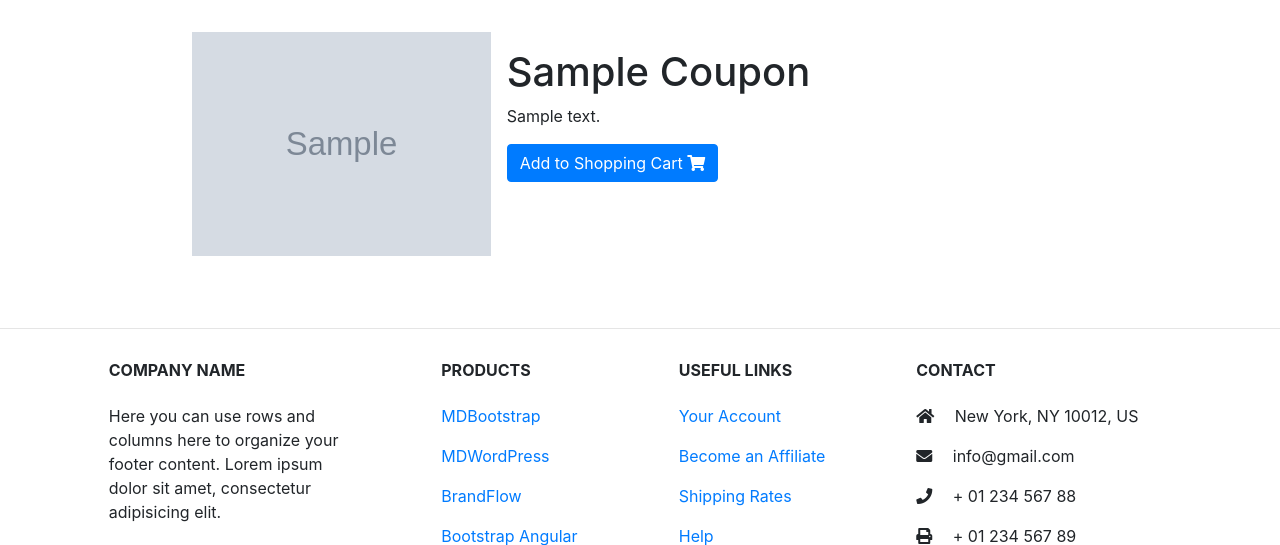
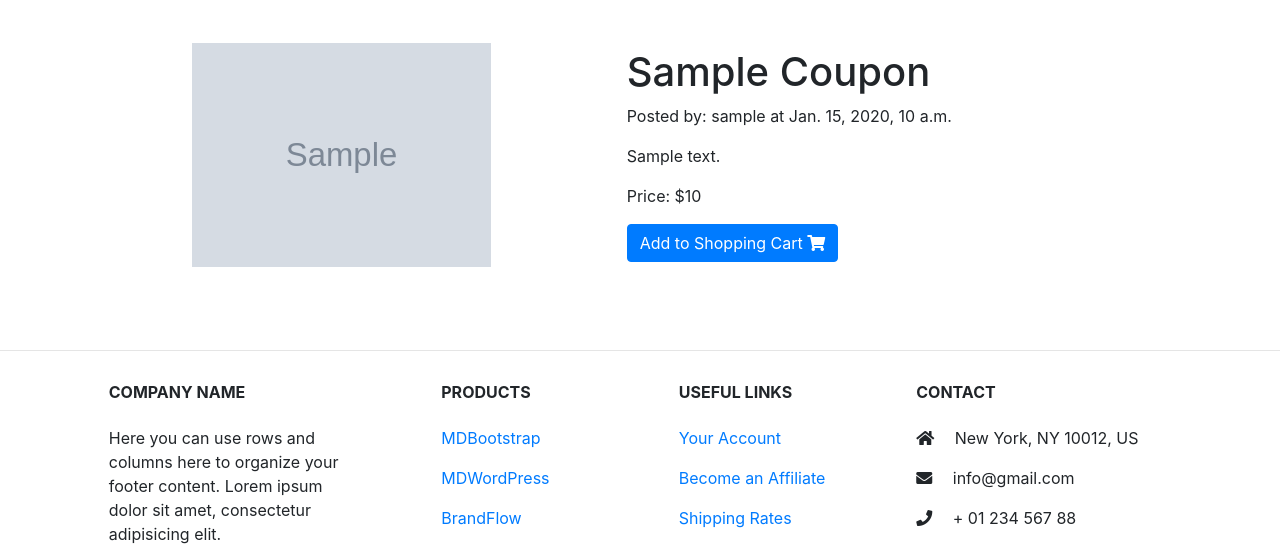
Before and after one commit to wongsitu/Coupon-Bank, a Django app: page /product/1 in a window 1280 px wide. Shown: the part 56-601 px from the top of the page. Run offline with Django 3.2, Linux system fonts and the light colour scheme; tables that the repository leaves empty hold one stand-in row (values such as "Sample post"); grey boxes marked "Sample" are stand-in pictures; some libraries are stand-ins or nearby versions.

Commit message:
Added more styles

```diff
--- a/couponBank/static/css/styles.css
+++ b/couponBank/static/css/styles.css
@@ -27,7 +27,6 @@ main{
 
 #thumbnail{
     width: 100%;
-    margin: auto 0;
 }
 
 .single-view{
@@ -35,6 +34,8 @@ main{
     display:grid;
     grid-template-rows: 1fr;
     grid-template-columns: 1fr 2fr;
+    justify-items: center;
+    align-items: center;
 }
 
 .description{
--- a/couponBank/templates/couponBank/product_detail.html
+++ b/couponBank/templates/couponBank/product_detail.html
@@ -7,7 +7,9 @@
     </div>
     <div class="description">
         <h1>{{product.brand}} Coupon</h1>
+        <p>Posted by: {{product.user}} at {{product.posted_at}}</p>
         <p>{{product.description}}</p>
+        <p>Price: ${{product.price}}</p>
         <a href="{% url 'add_to_cart' pk=product.id %}" class="btn btn-primary">Add to Shopping Cart <i class="fa fa-shopping-cart" aria-hidden="true"></i></a>
     </div>
 <div>
```
